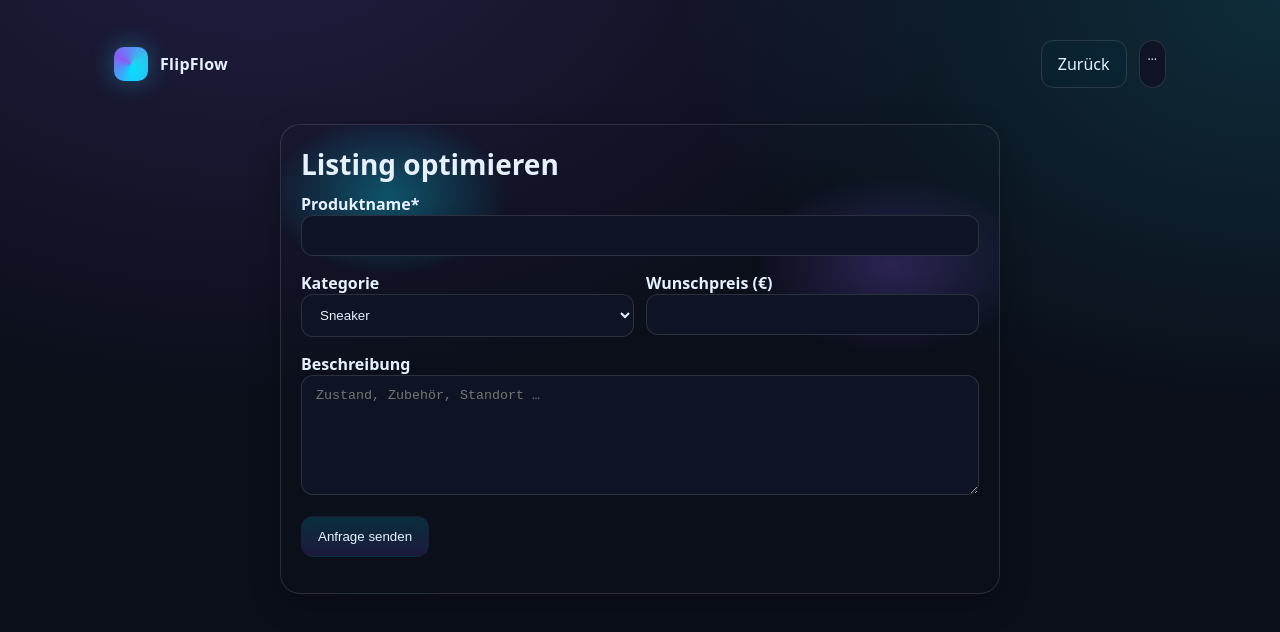
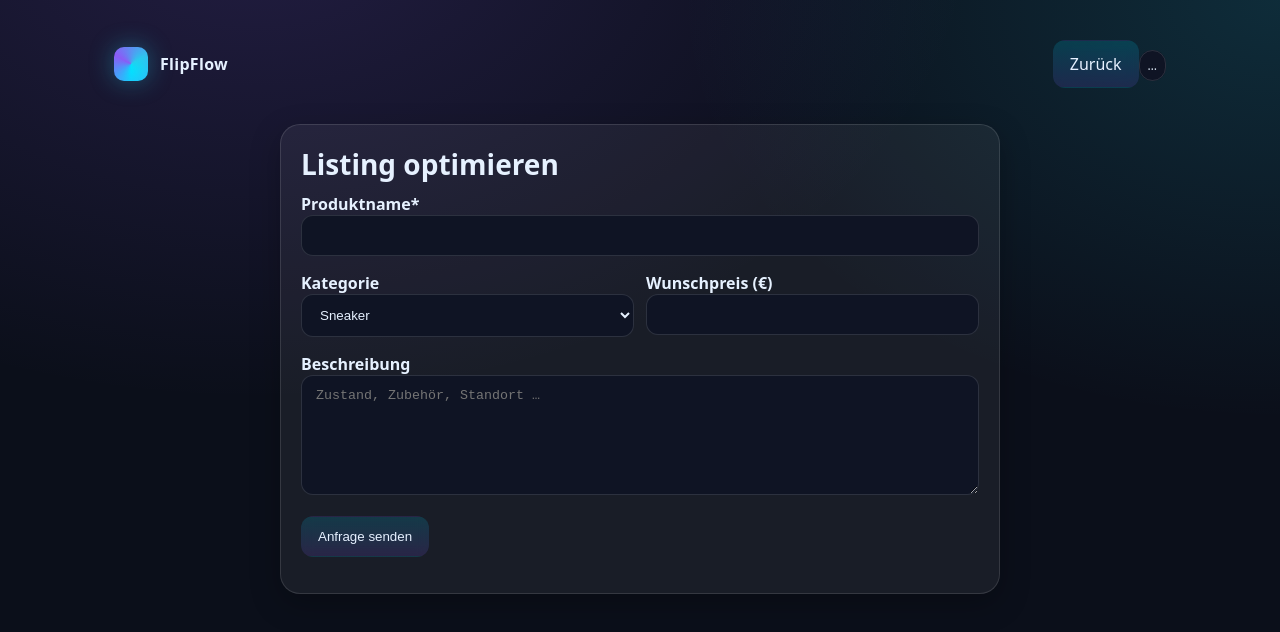
Before and after one commit to vinc3nt074/FlipFlowtest, a plain HTML site: page optimize.html in a window 1280 px wide. Drawn offline with Linux system fonts and the light colour scheme.

Commit message:
Update optimize.html

```diff
--- a/optimize.html
+++ b/optimize.html
@@ -9,19 +9,15 @@
 <body>
   <div class="container">
     <nav class="nav">
-      <div class="brand"><div class="logo"></div> <span>FlipFlow</span></div>
-      <div class="menu">
-        <a class="btn ghost" href="dashboard.html">Zurück</a>
-        <span class="badge" id="userBadge">…</span>
-      </div>
+      <div class="brand"><div class="logo"></div><span>FlipFlow</span></div>
+      <div><a class="btn" href="dashboard.html">Zurück</a><span class="badge" id="userBadge">…</span></div>
     </nav>
 
-    <div class="card glow" style="max-width:720px;margin:20px auto">
+    <div class="card" style="max-width:720px;margin:20px auto">
       <h2>Listing optimieren</h2>
       <form class="form" id="flipForm">
         <label>Produktname*<input type="text" id="productName" required /></label>
-        <div class="row">
-          <div>
+        <div style="display:grid;gap:12px;grid-template-columns:1fr 1fr">
           <label>Kategorie
             <select id="category">
               <option>Sneaker</option>
@@ -30,21 +26,21 @@
               <option>Sonstiges</option>
             </select>
           </label>
-          </div>
-          <div>
           <label>Wunschpreis (€)<input type="number" id="targetPrice" min="0" step="0.01" /></label>
-          </div>
         </div>
         <label>Beschreibung<textarea id="description" placeholder="Zustand, Zubehör, Standort …"></textarea></label>
         <p class="status" id="quotaInfo"></p>
-        <button type="submit" id="submitBtn">Anfrage senden</button>
+        <button class="btn" type="submit" id="submitBtn">Anfrage senden</button>
         <p class="status" id="status"></p>
       </form>
     </div>
   </div>
+
+  <!-- WICHTIG: API URL VOR dem Script setzen -->
   <script>
     window.API_URL = "https://script.google.com/macros/s/AKfycbztC8FG-GYBAGBmlvjpVqhxJB2MQYaMv6z7akpmJY4IkPzf0xficmYvea2nZIjIp0kM2g/exec";
   </script>
-  <script src="optimize.js"></script>
+  <!-- Cachebuster ?v=4 damit die neue JS sicher geladen wird -->
+  <script src="optimize.js?v=4"></script>
 </body>
 </html>
```
Lines whose indentation alone changed are shown as unchanged.
